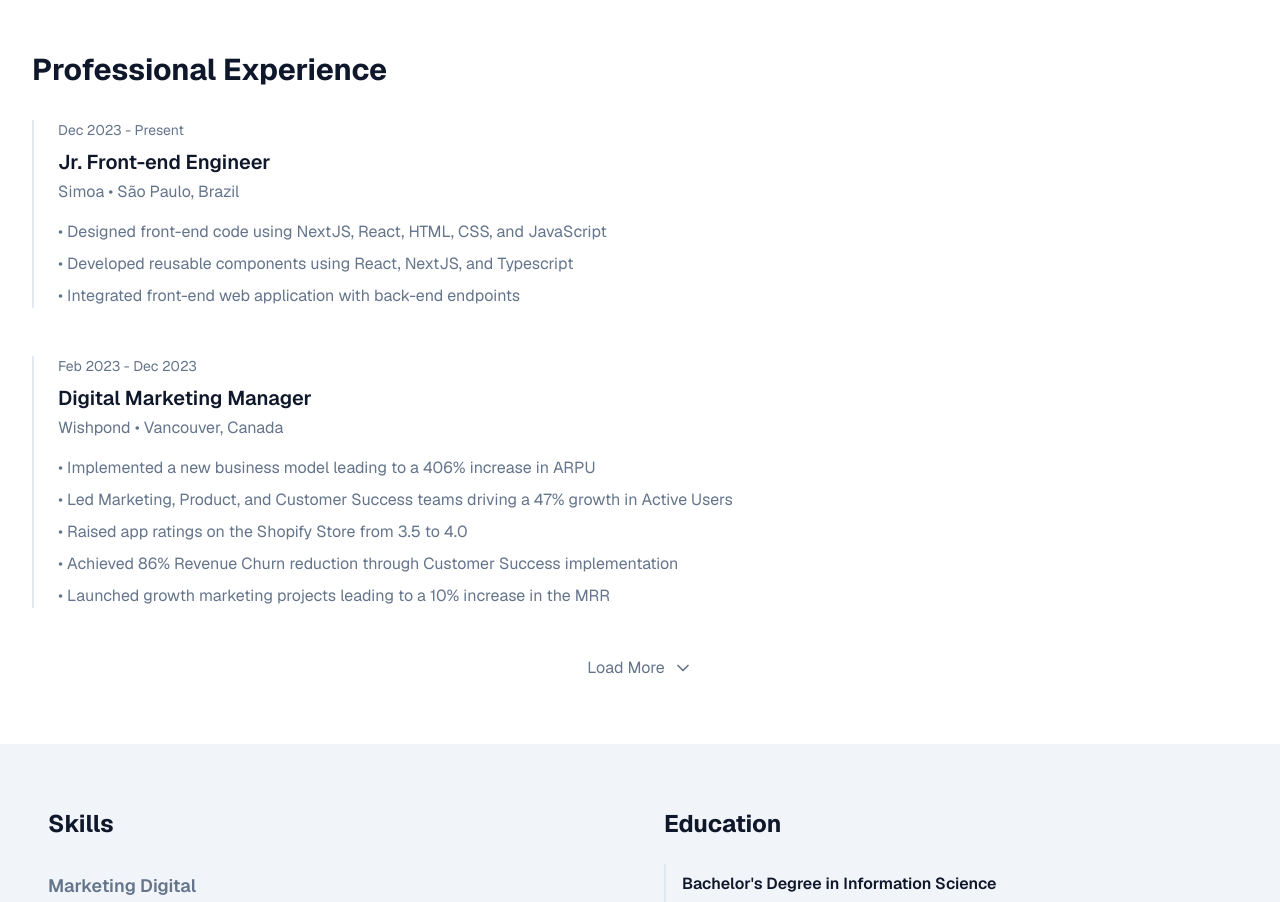
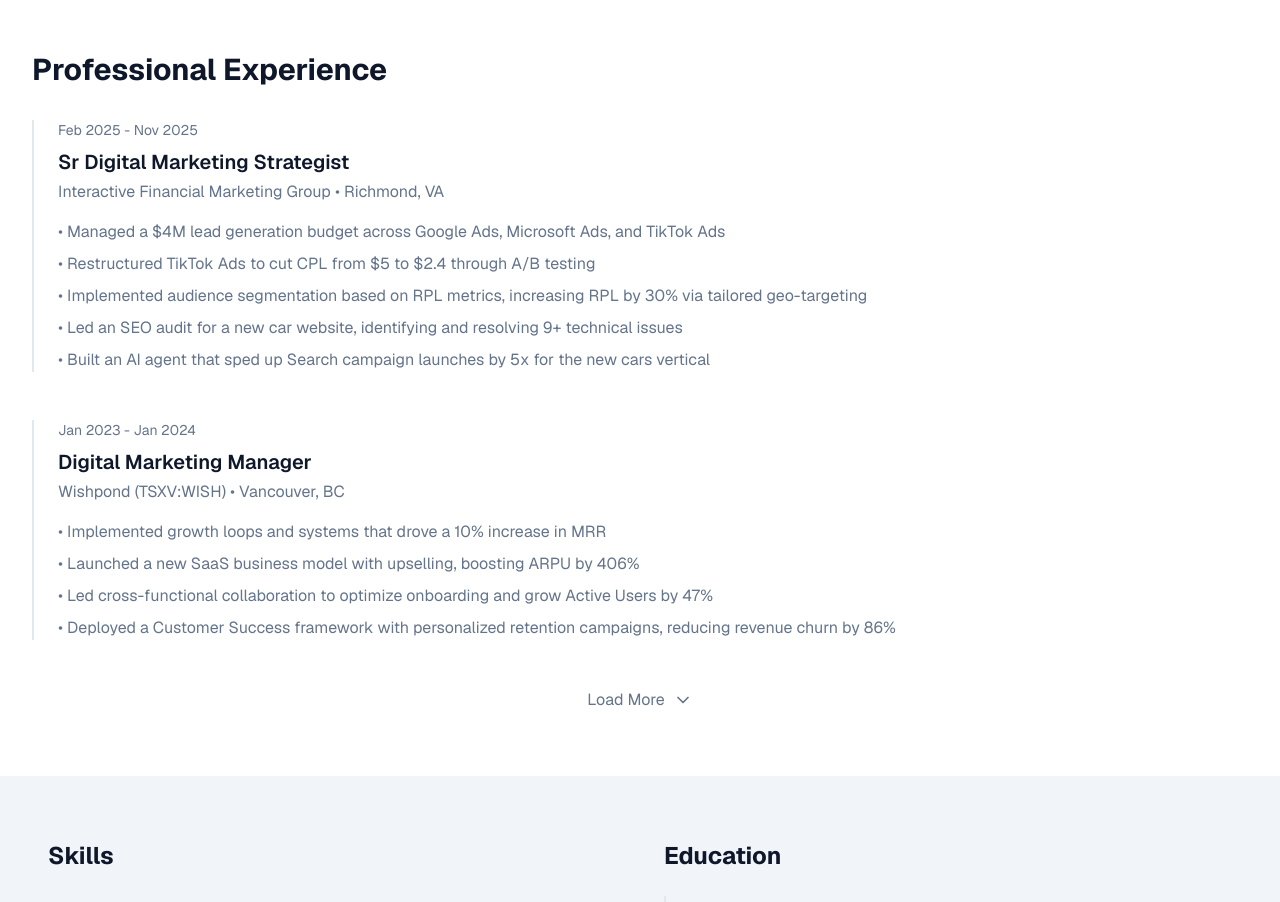
Before and after one commit to gabrielzamp/gz-redesign, a Next.js app: page /about in a window 1280 px wide. Shown: the part 920-1822 px from the top of the page. Built offline with nearby package versions, Linux system fonts and the light colour scheme.

Commit message:
Update about page professional experience

```diff
--- a/src/app/about/page.tsx
+++ b/src/app/about/page.tsx
@@ -93,62 +93,51 @@ const skillCategories: SkillCategory[] = [
 
 const allExperiences: Experience[] = [
   {
-    period: "Dec 2023 - Present",
-    role: "Jr. Front-end Engineer",
-    company: "Simoa",
-    location: "São Paulo, Brazil",
+    period: "Feb 2025 - Nov 2025",
+    role: "Sr Digital Marketing Strategist",
+    company: "Interactive Financial Marketing Group",
+    location: "Richmond, VA",
     description: [
-      "Designed front-end code using NextJS, React, HTML, CSS, and JavaScript",
-      "Developed reusable components using React, NextJS, and Typescript",
-      "Integrated front-end web application with back-end endpoints",
+      "Managed a $4M lead generation budget across Google Ads, Microsoft Ads, and TikTok Ads",
+      "Restructured TikTok Ads to cut CPL from $5 to $2.4 through A/B testing",
+      "Implemented audience segmentation based on RPL metrics, increasing RPL by 30% via tailored geo-targeting",
+      "Led an SEO audit for a new car website, identifying and resolving 9+ technical issues",
+      "Built an AI agent that sped up Search campaign launches by 5x for the new cars vertical",
     ],
   },
   {
-    period: "Feb 2023 - Dec 2023",
+    period: "Jan 2023 - Jan 2024",
     role: "Digital Marketing Manager",
-    company: "Wishpond",
-    location: "Vancouver, Canada",
+    company: "Wishpond (TSXV:WISH)",
+    location: "Vancouver, BC",
     description: [
-      "Implemented a new business model leading to a 406% increase in ARPU",
-      "Led Marketing, Product, and Customer Success teams driving a 47% growth in Active Users",
-      "Raised app ratings on the Shopify Store from 3.5 to 4.0",
-      "Achieved 86% Revenue Churn reduction through Customer Success implementation",
-      "Launched growth marketing projects leading to a 10% increase in the MRR",
+      "Implemented growth loops and systems that drove a 10% increase in MRR",
+      "Launched a new SaaS business model with upselling, boosting ARPU by 406%",
+      "Led cross-functional collaboration to optimize onboarding and grow Active Users by 47%",
+      "Deployed a Customer Success framework with personalized retention campaigns, reducing revenue churn by 86%",
     ],
   },
   {
-    period: "Jun 2022 - Jan 2023",
+    period: "Aug 2021 - Jan 2023",
     role: "Performance Marketing Manager",
     company: "Lift Ventures",
-    location: "San Francisco Bay Area",
+    location: "San Diego, CA",
     description: [
-      "Managed Google Ads leading a 1.3K% increase in monthly sales with an 18% improvement in ROAS",
-      "Established Google Ads as a sustainable channel representing +25% of monthly new income revenue",
-      "Implemented Google Analytics in 3 products with +3M monthly users",
-      "Collaborated on CRO A/B tests with the Product team",
+      "Partnered with Conversion Rate Experts on A/B testing to refine pricing and messaging",
+      "Managed Google Ads to increase monthly sales by 1.3% with an 18% improvement in ROAS",
+      "Established PPC as a sustainable channel representing over 25% of new monthly revenue for the top product",
+      "Led Google Analytics 4 implementation across three products, enabling insights for 3M+ monthly users",
     ],
   },
   {
-    period: "Jul 2020 - Aug 2021",
-    role: "Product Owner",
-    company: "Seasoned",
-    location: "Remote",
+    period: "Mar 2020 - Aug 2021",
+    role: "Sr Project Manager (Product Owner)",
+    company: "Lift Ventures",
+    location: "San Diego, CA",
     description: [
-      "Led a team of developers and designers at SuperSummary.com and TheClearCut.com",
-      "Collaborated in launching and post-launching phases of a product with +1M monthly users",
-      "Led the Discovery of new features with Startup founders and multiple stakeholders",
-    ],
-  },
-  {
-    period: "Aug 2017 - Dec 2019",
-    role: "Paid Media Specialist",
-    company: "Hostinger International",
-    location: "Vilnius, Lithuania",
-    description: [
-      "Collaborated on managing a +1M dollar paid media budget in +20 countries",
-      "Grew monthly PPC revenue by 287% in one year",
-      "Ran keyword research that generated +473K new monthly organic users",
-      "Accelerated PPC global expansion strategy for +9 countries",
+      "Collaborated on A/B testing programs to validate new features and pricing",
+      "Coordinated cross-functional teams to deliver product improvements tied to revenue goals",
+      "Implemented analytics customization to support experimentation and performance tracking",
     ],
   },
 ];
```
